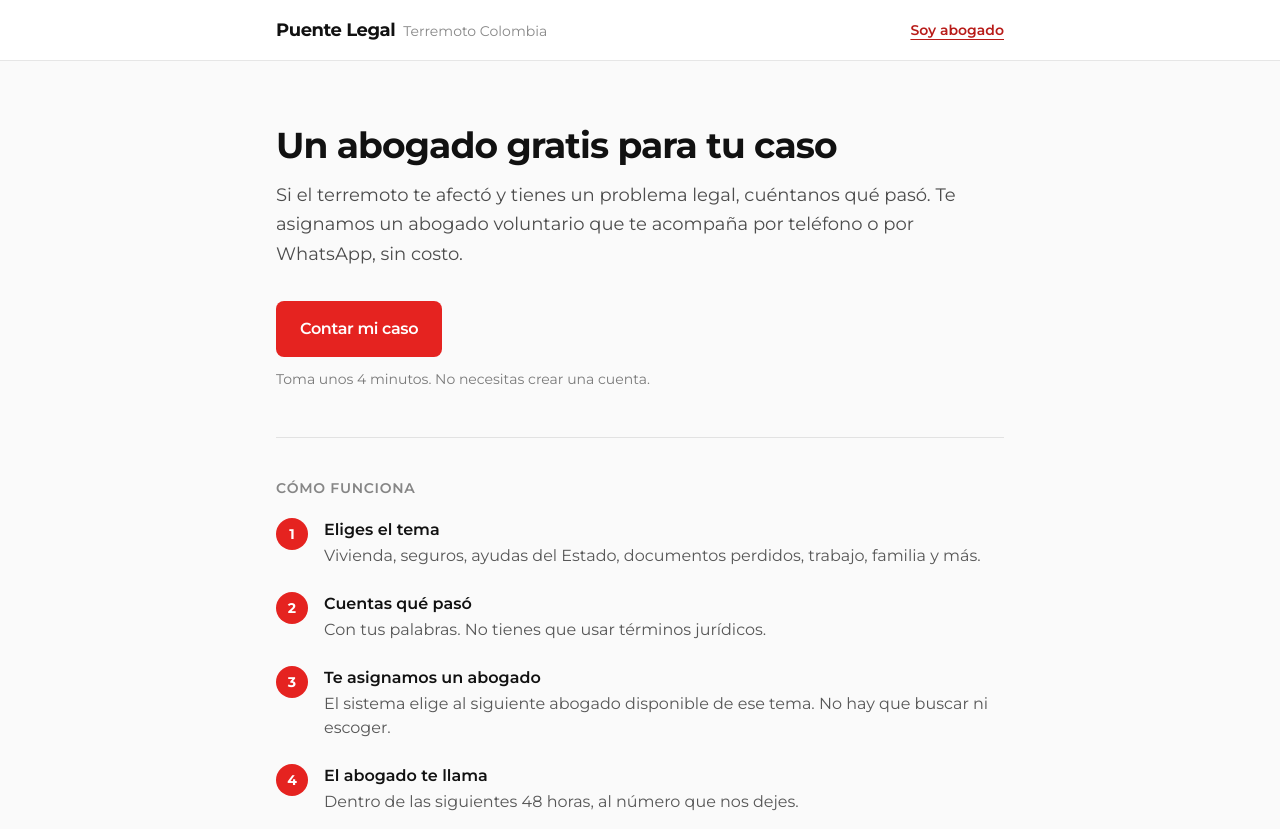
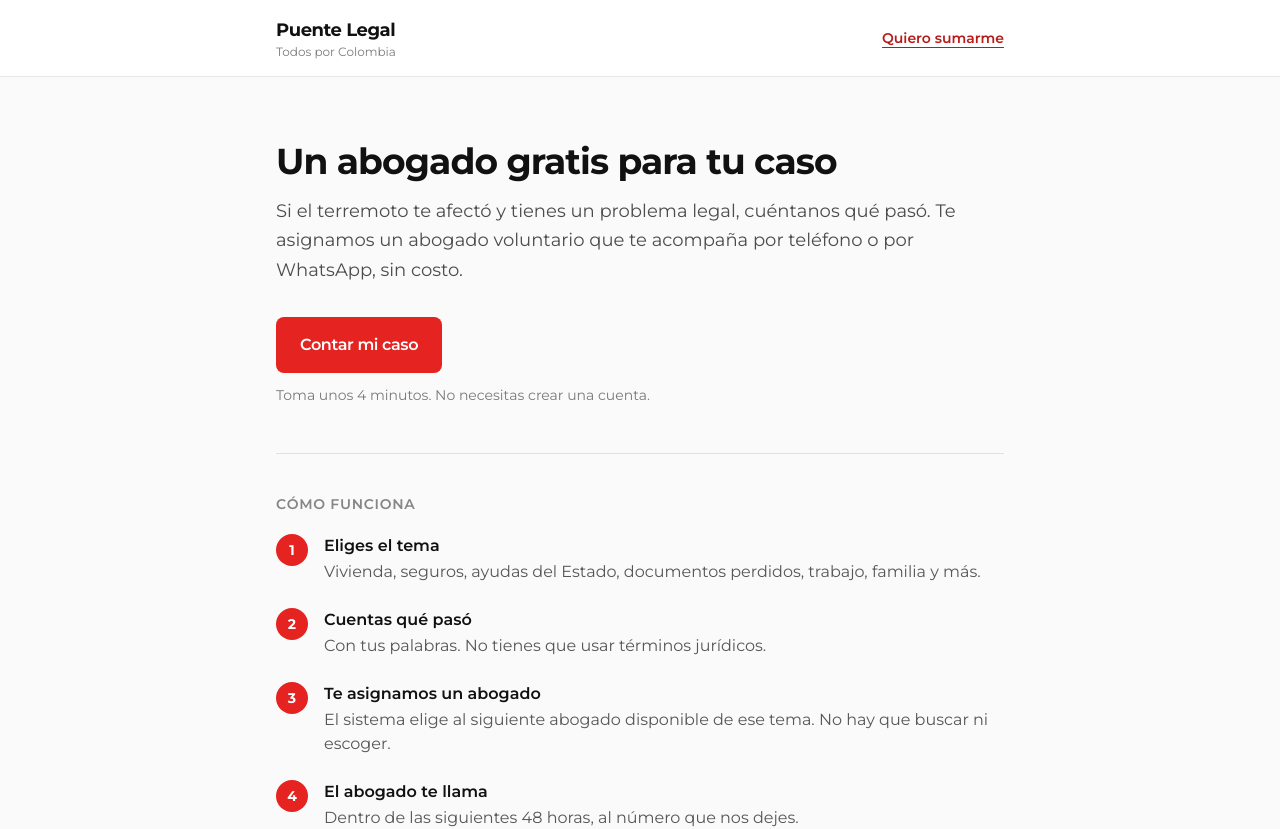
Before and after one commit to danielarodriguez-ctrl/Puente-Legal, a Next.js app: page / in a window 1280 px wide. Shown: the top 829 px of the page. Built offline with nearby package versions, Linux system fonts and the light colour scheme.

Commit message:
Add files via upload

```diff
--- a/pages/_app.tsx
+++ b/pages/_app.tsx
@@ -25,17 +25,21 @@ export default function App({ Component, pageProps }: AppProps) {
       <div className="flex min-h-screen flex-col font-sans">
         <header className="border-b border-tinta/10 bg-white">
           <div className="mx-auto flex max-w-3xl items-center justify-between px-5 py-4">
-            <a href="/" className="flex items-baseline gap-2">
-              <span className="text-lg font-bold tracking-tight">Puente Legal</span>
-              <span className="hidden text-sm text-tinta/50 sm:inline">
-                Terremoto Colombia
+            {/* En celular la bajada va debajo del nombre. Puestas en fila
+                se parten a la mitad en pantallas de 360 px. */}
+            <a href="/" className="leading-tight">
+              <span className="block text-base font-bold tracking-tight sm:text-lg">
+                Puente Legal
+              </span>
+              <span className="block text-[11px] text-tinta/55 sm:text-xs">
+                Todos por Colombia
               </span>
             </a>
             <a
               href="/abogados"
-              className="text-sm font-semibold text-acentoOscuro underline underline-offset-4"
+              className="whitespace-nowrap text-sm font-semibold text-acentoOscuro underline underline-offset-4"
             >
-              Soy abogado
+              Quiero sumarme
             </a>
           </div>
         </header>
```
